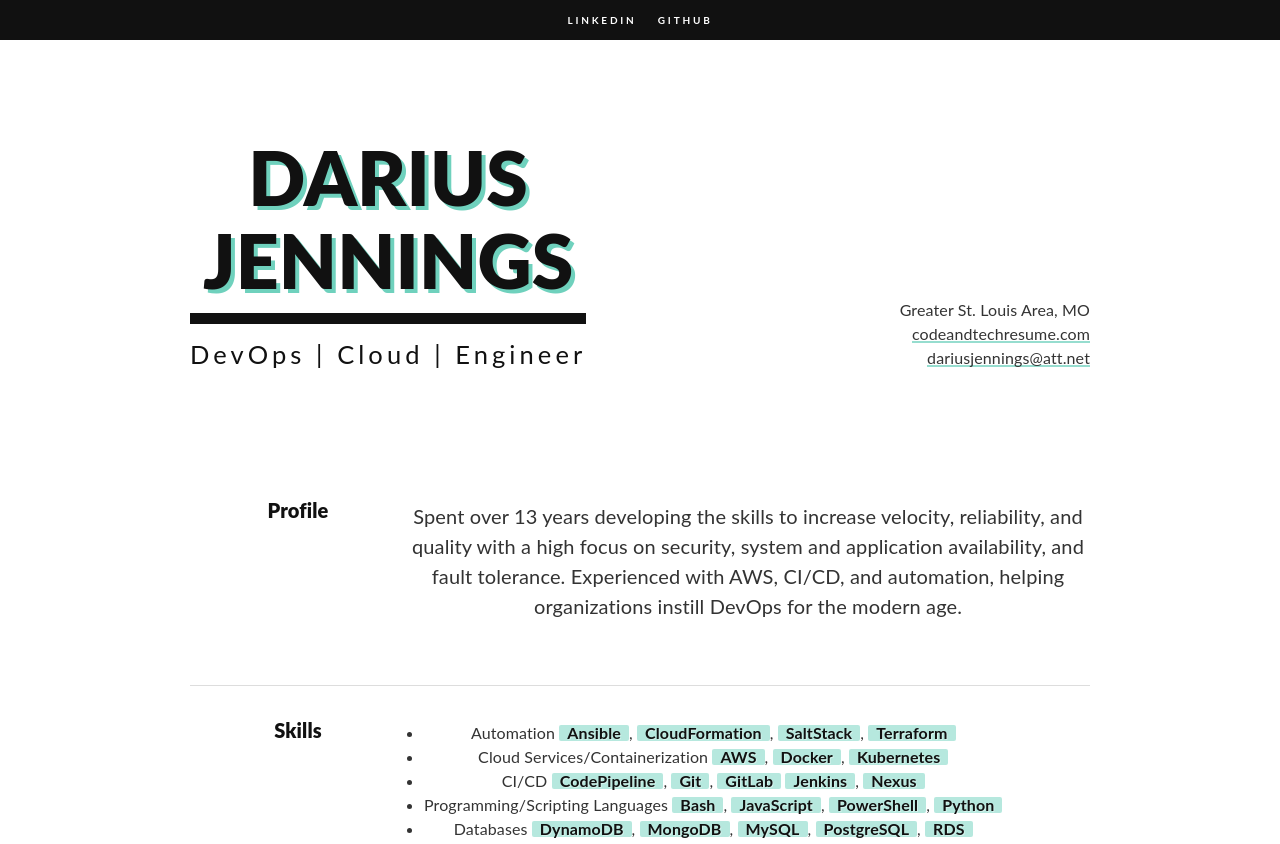
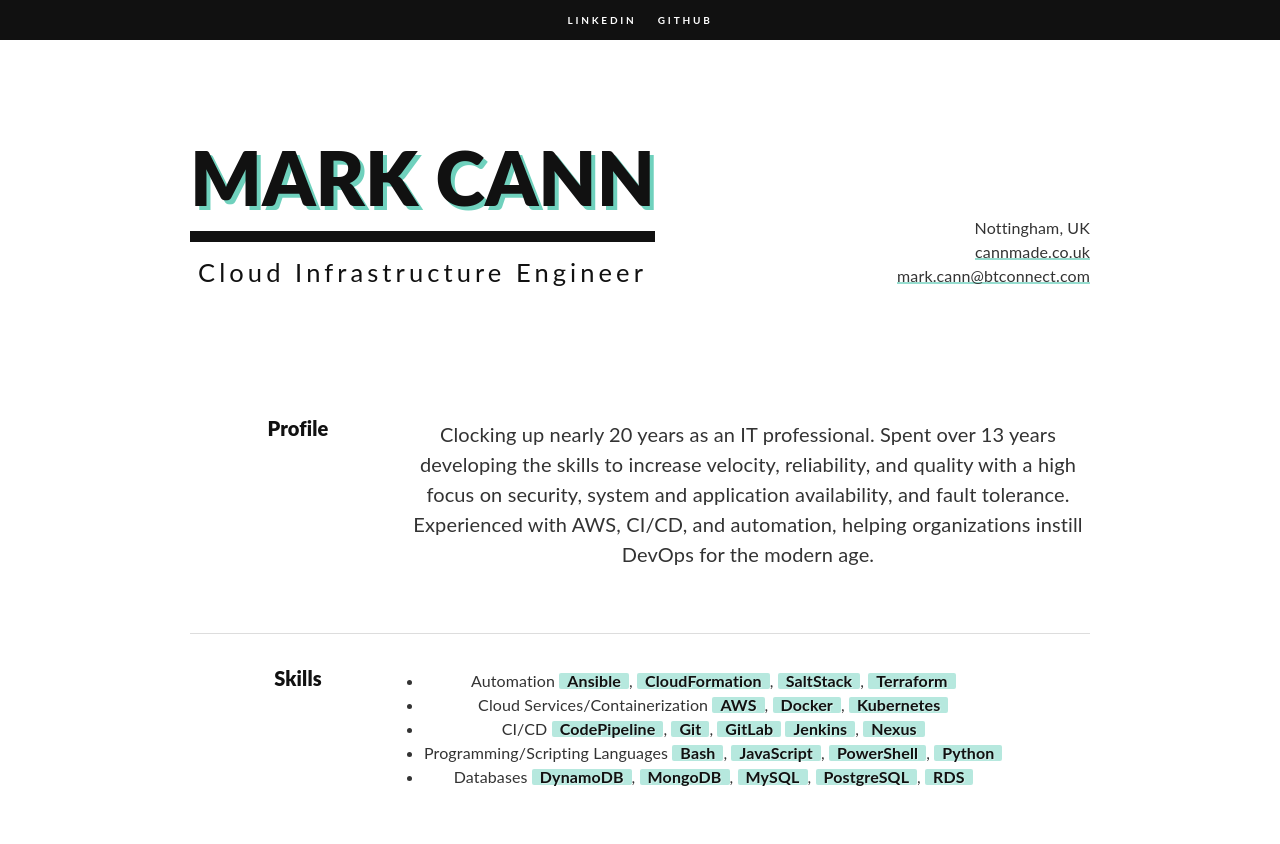
Before and after one commit to mrmarkcann/cloud-resume, a plain HTML site: page example.html in a window 1280 px wide. Shown: the top 844 px of the page. Drawn offline with Linux system fonts and the light colour scheme; a script that the page names is missing.

Commit message:
Update example.html

```diff
--- a/example.html
+++ b/example.html
@@ -5,10 +5,10 @@
 <head>
     <meta charset="utf-8">
     <meta http-equiv="x-ua-compatible" content="ie=edge">
-    <title>Darius Jennings - Résumé</title>
+    <title>Mark Cann - Cloud Resumé</title>
     <meta name="description" content="">
     <meta name="viewport" content="width=device-width, initial-scale=1">
-<link rel="stylesheet" type="text/css" href="main.css"/>
+    <link rel="stylesheet" type="text/css" href="main.css"/>
 </head>
 
 <body>
@@ -19,10 +19,10 @@
             </ul>
             <ul>
                 <li>
-                    <a href="https://www.linkedin.com/in/dariusjennings/">LinkedIn</a>
+                    <a href="https://www.linkedin.com/in/markcann/">LinkedIn</a>
                 </li>
                 <li>
-                    <a href="https://github.com/DariusJennings">GitHub</a>
+                    <a href="https://github.com/mrmarkcann">GitHub</a>
                 </li>
             </ul>
         </div>
@@ -32,23 +32,20 @@
 
         <div class="l-Header">
             <div class="l-Header-col">
-                <a href="https://aws.amazon.com/what-is-cloud-computing">
+                <a href="#">
                     <h1 class="Title">
-                        <span class="u-shadow">
-                            Darius
-                            <br> Jennings
-                        </span>
-                        <span class="Title-sub">DevOps | Cloud | Engineer</span>
+                        <span class="u-shadow">Mark Cann</span>
+                        <span class="Title-sub">Cloud Infrastructure Engineer</span>
                     </h1>
                 </a>
             </div>
             <div class="l-Header-col Contact">
-                <div>Greater St. Louis Area, MO</div>
+                <div>Nottingham, UK</div>
                 <div>
-                    <a class="u-link" href="https://codeandtechresume.com/">codeandtechresume.com</a>
+                    <a class="u-link" href="#">cannmade.co.uk</a>
                 </div>
                 <div>
-                    <a class="u-link" href="mailto:dariusjennings@att.net">dariusjennings@att.net</a>
+                    <a class="u-link" href="mailto:mark.cann@btconnect.com">mark.cann@btconnect.com</a>
                 </div>
             </div>
         </div>
@@ -56,7 +53,7 @@
         <section class="l-Section">
             <h2 class="l-Section-title h3 u-hidden@sm-down">Profile</h2>
             <div class="l-Section-content">
-                <p>Spent over 13 years developing the skills to increase velocity, reliability, and quality
+                <p>Clocking up nearly 20 years as an IT professional. Spent over 13 years developing the skills to increase velocity, reliability, and quality
                    with a high focus on security, system and application availability, and fault tolerance.
                    Experienced with AWS, CI/CD, and automation, helping organizations instill DevOps for the modern age.</p>
             </div>
```
